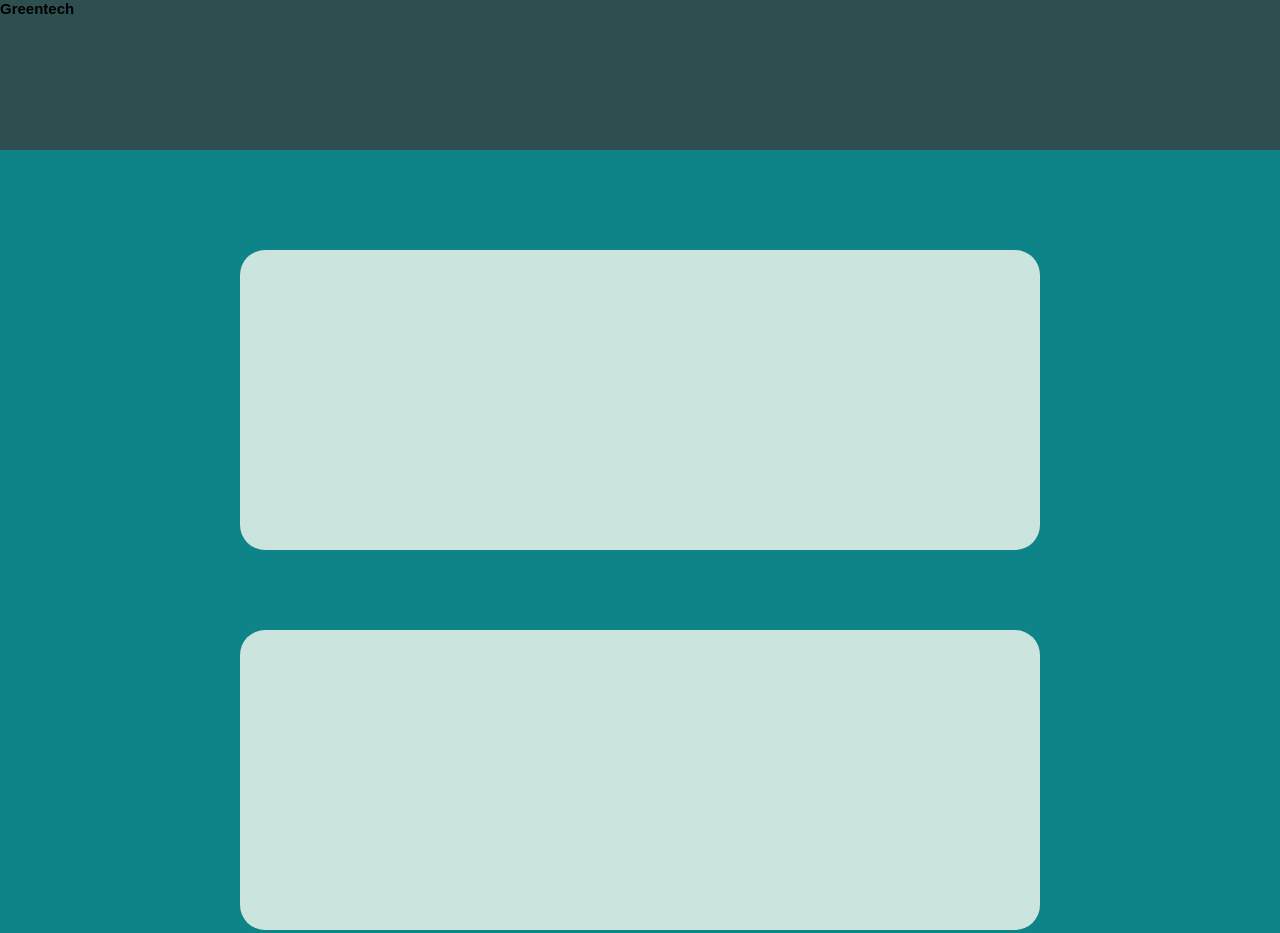
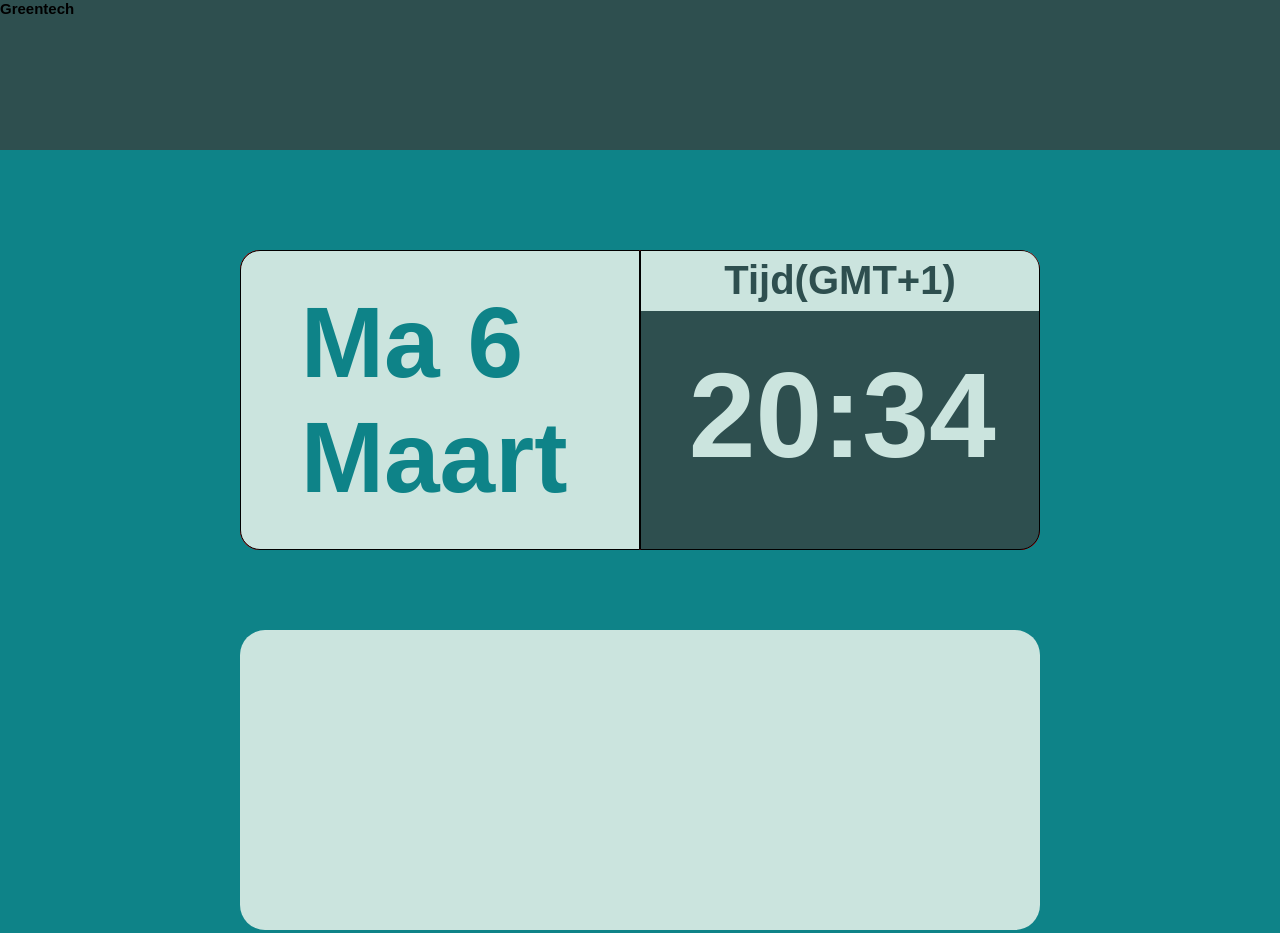
Before and after one commit to FraijehenkSc/Duurzaam-Huis-BO, a plain HTML site: page index.html in a window 1280 px wide. Shown: the top 933 px of the page. Drawn offline with Linux system fonts and the light colour scheme.

Commit message:
Styling box'DATE'

```diff
--- a/app.js
+++ /dev/null
@@ -1 +0,0 @@
-console.log("Het werkt.")
--- a/index.html
+++ b/index.html
@@ -5,7 +5,7 @@
     <meta http-equiv="X-UA-Compatible" content="IE=edge">
     <meta name="viewport" content="width=device-width, initial-scale=1.0">
     <title>Document</title>
-    <script src="app.js" defer ></script>
+    <script src="main.js" defer ></script>
     <link rel="stylesheet" href="style.css">
 </head>
 <body>
@@ -13,11 +13,23 @@
         <h2>Greentech</h2>
     </header>
     <article>
-        <section class="box-wrapper"></section>
+        <section class="box-wrapper dateWrapper">
+            <div class="dateBox boxLeft">
+                <h2 class="date">Ma 6 Maart</h2>
+            </div>
+            <div class="dateBox boxRight">
+                <div class="dateHeader">
+                    <h2 class="timeText">Tijd(GMT+1)</h2>
+                </div>
+                <h2 class="timeValue">20:34</h2>
+            </div>
+        </section>
+
         <section class="box-wrapper">
-            <h2 id="Title" class="box-title"></h2>
+            <h2 id="" class=""></h2>
             <p></p>
         </section>
+
         <section class="box-wrapper"></section>
         <section class="box-wrapper"></section>
         <section class="box-wrapper"></section>
--- a/style.css
+++ b/style.css
@@ -32,11 +32,11 @@ article{
 }
 
 .box-wrapper{
-display: flex;
-width:80rem;
-height: 30rem;
-background-color: #CBE4DE;
-border-radius: 25px;
+    display: flex;
+    width:80rem;
+    height: 30rem;
+    background-color: #CBE4DE;
+    border-radius: 25px;
 }
 
 footer{
@@ -44,3 +44,53 @@ footer{
     height: 15rem;
     background-color: #2E4F4F;
 }
+
+.dateWrapper{
+    background-color: red;
+    border-radius: 20px;
+}
+
+.dateBox{
+    width: 50%;
+    background-color: #CBE4DE;
+    border: 1px solid black;
+    justify-content: center;
+    align-items: center;
+}
+.boxLeft{
+    border-bottom-left-radius: 20px;
+    border-top-left-radius: 20px;
+    display: flex;
+}
+.boxLeft > h2{
+    font-size: 10rem;
+    position: relative;
+    left: 15%;
+    color: #0E8388;
+}
+.boxRight{
+    border-bottom-right-radius: 20px;
+    border-top-right-radius: 20px;
+    background-color: #2E4F4F;
+}
+.dateHeader{
+    width: 100%;
+    background-color: #CBE4DE;
+    height: 20%;
+    display: flex;
+    align-items: center;
+    justify-content: center;
+    border-top-right-radius: 18px;
+}
+.dateHeader > h2{
+    font-size: 4rem;
+    color: #2E4F4F;
+}
+
+.timeValue{
+    font-size: 12rem;
+    position: relative;
+    left: 12%;
+    top: 12%;
+    color: #CBE4DE;
+}
```
